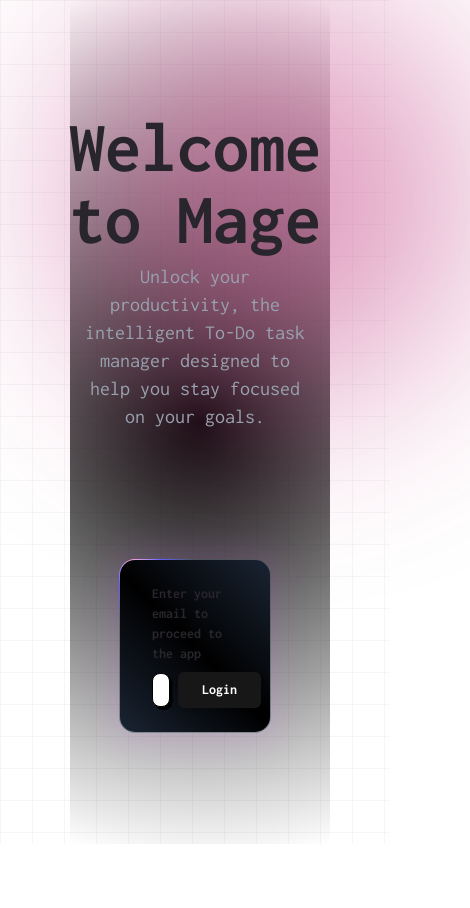
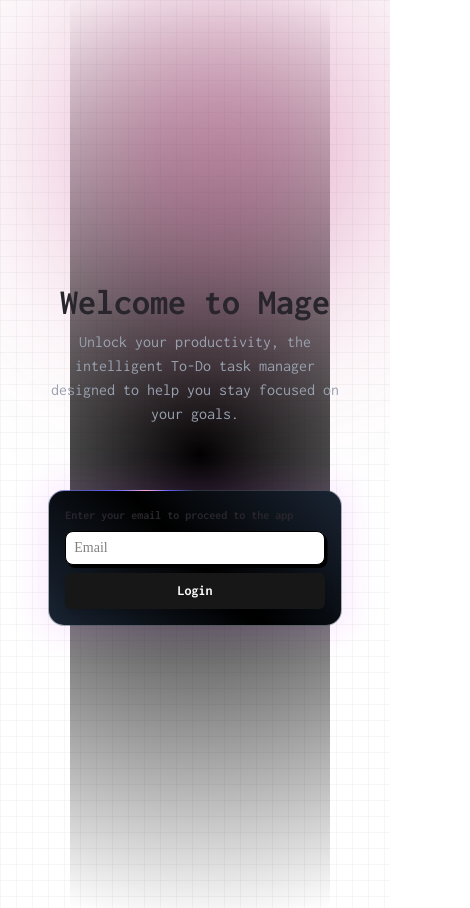
Before and after one commit to anandhu16/mage-frame, a Next.js app: page / in a window 390 px wide. Shown: the whole page, 470 px wide, since content can reach past the window. Before the commit the page ends 844 px from the top, so only its background shows below. Built offline with nearby package versions, Linux system fonts and the light colour scheme.

Commit message:
responsive fix

```diff
--- a/src/app/page.tsx
+++ b/src/app/page.tsx
@@ -24,32 +24,32 @@
   return (
     <BackgroundLayout isHighlighter={true}>
       <div className="w-full h-full">
-        <div className="flex flex-col items-center justify-center h-screen w-full">
-          <div className="text-7xl font-bold">Welcome to Mage</div>
-          <div className="text-xl text-gray-400 text-center mt-2 max-w-2xl">
+        <div className="flex flex-col items-center justify-center h-screen w-full px-4">
+          <div className="text-4xl md:text-5xl lg:text-7xl font-bold text-center">Welcome to Mage</div>
+          <div className="text-base md:text-lg lg:text-xl text-gray-400 text-center mt-2 max-w-2xl px-4">
             Unlock your productivity, the intelligent To-Do task manager
             designed to help you stay focused on your goals.
           </div>
 
-          <Card className="mt-32 border-slate-800 w-2/3 mx-auto shadow-[0px_0px_32px_10px_rgba(206,71,255,0.1)] [background:linear-gradient(45deg,#1a2433,theme(colors.black)_50%,#1a2433)_padding-box,conic-gradient(from_var(--border-angle),theme(colors.gray.600/.48)_80%,_theme(colors.indigo.500)_86%,_theme(colors.pink.300)_90%,_theme(colors.indigo.500)_94%,_theme(colors.gray.600/.48))_border-box] rounded-2xl border border-transparent animate-border bg-gradient-to-br from-neutral-200 via-neutral-600 to-neutral-400">
-            <CardContent className="px-8 py-6">
+          <Card className="mt-16 md:mt-24 lg:mt-32 w-[90%] md:w-3/4 lg:w-2/3 mx-auto shadow-[0px_0px_32px_10px_rgba(206,71,255,0.1)] [background:linear-gradient(45deg,#1a2433,theme(colors.black)_50%,#1a2433)_padding-box,conic-gradient(from_var(--border-angle),theme(colors.gray.600/.48)_80%,_theme(colors.indigo.500)_86%,_theme(colors.pink.300)_90%,_theme(colors.indigo.500)_94%,_theme(colors.gray.600/.48))_border-box] rounded-2xl border border-transparent animate-border bg-gradient-to-br from-neutral-200 via-neutral-600 to-neutral-400">
+            <CardContent className="px-4 md:px-6 lg:px-8 py-4 md:py-5 lg:py-6">
               <div className="w-full flex flex-col gap-2 relative">
-                <div className="text-sm font-bold">
+                <div className="text-xs md:text-sm lg:text-base font-bold">
                   Enter your email to proceed to the app
                 </div>
 
                 <form onSubmit={handleLogin}>
-                  <div className="w-full flex items-center gap-2">
+                  <div className="w-full flex flex-col md:flex-row items-center gap-2">
                     <input
                       type="text"
-                      className="w-[90%] px-4 py-3 rounded-md bg-white text-black input text-sm"
+                      className="w-full md:w-[90%] px-3 md:px-4 py-2 md:py-3 rounded-md bg-white text-black input text-sm"
                       placeholder="Email"
                       value={email}
                       onChange={(e) => setEmail(e.target.value)}
                     />
                     <button
                       type="submit"
-                      className="px-6 py-2 rounded-md bg-neutral-900 text-sm font-bold text-white shadow-lg outline-neutral-900">
+                      className="w-full md:w-auto px-4 md:px-6 py-2 rounded-md bg-neutral-900 text-sm font-bold text-white shadow-lg outline-neutral-900">
                       Login
                     </button>
                   </div>
--- a/src/components/molecules/BackgroundLayout.tsx
+++ b/src/components/molecules/BackgroundLayout.tsx
@@ -4,24 +4,25 @@
 
 export default function BackgroundLayout({ children, isHighlighter = false }: { children: React.ReactNode, isHighlighter?: boolean }) {
     return <div className="w-full">
-        <div className={`relative h-screen flex justify-center items-center`}>
+        <div className={`relative w-full min-h-screen flex justify-center items-center`}>
+            {/* Grid background */}
+            <div className={`absolute inset-0`}>
+                <div className={`absolute inset-0 -z-10 h-full w-full bg-darkPrimary bg-[linear-gradient(to_right,#74747410_1px,transparent_1px),linear-gradient(to_bottom,#74747410_1px,transparent_1px)] bg-[size:1rem_1rem] md:bg-[size:2rem_2rem]`}></div>
+            </div>
 
-            <div className={`absolute inset-0`}>
-                <div className={`absolute inset-0 -z-10 h-full w-full bg-darkPrimary bg-[linear-gradient(to_right,#74747410_1px,transparent_1px),linear-gradient(to_bottom,#74747410_1px,transparent_1px)] bg-[size:2rem_2rem]`}></div>
-            </div>
+            {/* Radial gradient */}
             <div className="absolute inset-0 left-[18%] -z-10 flex w-2/3 h-full flex-col items-center justify-center px-4 bg-[radial-gradient(circle_at_center,black,transparent)]">
                 <div className={`absolute inset-0`}>
-                    <div className={`absolute inset-0 -z-20 h-full w-full ${isHighlighter ? 'bg-[size:14px_24px] [&>div]:absolute [&>div]:left-0 [&>div]:right-0 [&>div]:top-0 [&>div]:-z-20 [&>div]:m-auto [&>div]:h-[400px] [&>div]:w-[400px] [&>div]:rounded-full [&>div]:bg-[#C95792] [&>div]:opacity-60 [&>div]:blur-[100px] [&>div]:bg-[size:14px_24px]' : ''}`}>
+                    <div className={`absolute inset-0 -z-20 h-full w-full ${isHighlighter ? 'bg-[size:14px_24px] [&>div]:absolute [&>div]:left-0 [&>div]:right-0 [&>div]:top-0 [&>div]:-z-20 [&>div]:m-auto [&>div]:h-[300px] md:[&>div]:h-[400px] [&>div]:w-[300px] md:[&>div]:w-[400px] [&>div]:rounded-full [&>div]:bg-[#C95792] [&>div]:opacity-60 [&>div]:blur-[100px] [&>div]:bg-[size:14px_24px]' : ''}`}>
                         <div></div>
-
                     </div>
                 </div>
+            </div>
 
-
-            </div>
-            <div className={`relative z-10 flex w-2/3 h-full flex-col items-center justify-center px-4`}>
+            {/* Content */}
+            <div className={`relative z-10 flex w-full md:w-2/3 h-full flex-col items-center justify-center px-4 py-8`}>
                 {children}
             </div>
         </div>
-    </div >
+    </div>
 }
--- a/src/components/molecules/CreateTaskModal.tsx
+++ b/src/components/molecules/CreateTaskModal.tsx
@@ -36,10 +36,10 @@
 
     }
     return isOpen ? (
-        <div className="fixed inset-0 bg-[#00000080] bg-opacity-50 flex justify-center items-center">
-            <div className="bg-white p-6 rounded-lg shadow-lg w-11/12 md:w-2/3 lg:w-1/3">
+        <div className="fixed inset-0 bg-[#00000080] bg-opacity-50 flex justify-center items-center p-4">
+            <div className="bg-white p-4 md:p-6 rounded-lg shadow-lg w-full max-w-[500px] max-h-[90vh] overflow-y-auto">
                 <div className="flex justify-between items-center">
-                    <h1 className="text-xl font-bold mb-4 text-black">Create Task</h1>
+                    <h1 className="text-lg md:text-xl font-bold mb-4 text-black">Create Task</h1>
                     <button onClick={() => setIsOpen(false)} className="text-red-500 mb-4">Close</button>
                 </div>
                 <form onSubmit={(e) => {
@@ -55,35 +55,31 @@
                     </div>
                     <div className="mb-4">
                         <label className="block text-sm font-bold text-gray-700">Start Date</label>
-                        <div className="flex gap-2">
+                        <div className="flex flex-col md:flex-row gap-2">
                             <input type="date" className="border border-gray-300 rounded w-full py-1 px-2 text-black outline-none" value={startDate} onChange={(e) => {
                                 const newStartDate = e.target.value;
                                 setStartDate(newStartDate);
                                 setTask({ ...task, startTime: newStartDate + 'T' + startTime });
-                                console.log(newStartDate)
                             }} />
                             <input type="time" className="border border-gray-300 rounded w-full py-1 px-2 text-black outline-none" value={startTime} onChange={(e) => {
                                 const newStartTime = e.target.value;
                                 setStartTime(newStartTime);
                                 setTask({ ...task, startTime: startDate + 'T' + newStartTime });
-                                console.log(newStartTime)
                             }} />
                         </div>
                     </div>
                     <div className="mb-4">
                         <label className="block text-sm font-bold text-gray-700">Deadline</label>
-                        <div className="flex gap-2">
+                        <div className="flex flex-col md:flex-row gap-2">
                             <input type="date" className="border border-gray-300 rounded w-full py-1 px-2 text-black outline-none" value={deadline} onChange={(e) => {
                                 const newDeadline = e.target.value;
                                 setDeadline(newDeadline);
                                 setTask({ ...task, deadline: newDeadline + 'T' + deadlineTime });
-                                console.log(newDeadline)
                             }} />
                             <input type="time" className="border border-gray-300 rounded w-full py-1 px-2 text-black outline-none" value={deadlineTime} onChange={(e) => {
                                 const newDeadlineTime = e.target.value;
                                 setDeadlineTime(newDeadlineTime);
                                 setTask({ ...task, deadline: deadline + 'T' + newDeadlineTime });
-                                console.log(newDeadlineTime)
                             }} />
                         </div>
                     </div>
--- a/src/components/molecules/SideBarLayout.tsx
+++ b/src/components/molecules/SideBarLayout.tsx
@@ -41,49 +41,25 @@
 }
 
 export default function SideBarLayout({ children, selectedProject, setSelectedProject }: { children: React.ReactNode, selectedProject: ProjectType, setSelectedProject: (project: ProjectType) => void }) {
-
     return <div className="w-full">
-        <div className={`relative h-screen flex`}>
-
-
-
-            <div className="w-full h-full flex justify-start items-center bg-[#000000]">
-                <div className="w-[240px] h-screen bg-[#000000]">
+        <div className={`relative h-screen flex flex-col md:flex-row`}>
+            <div className="w-full h-full flex flex-col md:flex-row justify-start items-center bg-[#000000]">
+                <div className="w-full md:w-[240px] h-auto md:h-screen bg-[#000000] p-4 md:p-0">
                     <Dropdown selectedProject={selectedProject} setSelectedProject={setSelectedProject} />
                 </div>
                 <div className="w-full h-full bg-[#08090C]">
                     <div className="w-full h-12 bg-[#000000] flex justify-center items-center">
                         <div className="w-full h-full flex justify-center items-center">
-                            <div className="text-white text-sm font-medium">
+                            <div className="text-white text-sm font-medium px-4 text-center">
                                 {selectedProject?.name ? `${selectedProject.name || ""} - Board` : ""}
                             </div>
                         </div>
                     </div>
-                    <div className="w-full h-full p-4 rounded-lg">
+                    <div className="w-full h-full p-2 md:p-4 rounded-lg">
                         {children}
                     </div>
                 </div>
             </div>
-
-            {/* <div className={`absolute inset-0`}>
-                <div className={`absolute inset-0 -z-10 h-full w-full bg-darkPrimary bg-[linear-gradient(to_right,#E1EACD10_1px,transparent_1px),linear-gradient(to_bottom,#E1EACD10_1px,transparent_1px)] bg-[size:2rem_6rem]`}></div>
-            </div>
-            <div style={{ backgroundImage: `radial-gradient(circle, black, transparent)`, width: "100%", height: "100%" }} className={`absolute inset-0 -z-10 flex w-2/3 h-full flex-col items-center justify-center px-4`}>
-                <div className={`absolute inset-0`}>
-                    <div className={`absolute inset-0 -z-20 h-full w-full ${isHighlighter ? 'bg-[size:14px_24px] [&>div]:absolute [&>div]:left-0 [&>div]:right-0 [&>div]:top-0 [&>div]:-z-20 [&>div]:m-auto [&>div]:h-[400px] [&>div]:w-[400px] [&>div]:rounded-full [&>div]:bg-[#C95792] [&>div]:opacity-60 [&>div]:blur-[100px] [&>div]:bg-[size:14px_24px]' : ''}`}>
-                        <div></div>
-
-                    </div>
-                </div>
-
-
-            </div>
-            <div className={`relative z-10 flex w-2/3 h-full flex-col items-center justify-center px-4`}>
-                {children}
-            </div> */}
         </div>
-    </div >
-
-
-
+    </div>
 }
```
Also changed, not shown: src/app/signup/page.tsx (+14 -11 lines).
